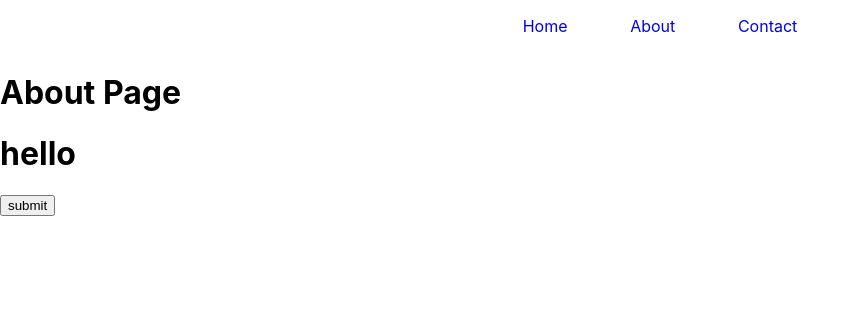
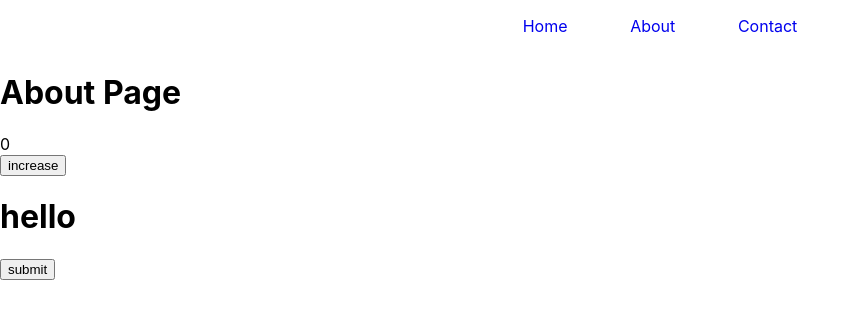
Before and after one commit to Prashant-Alit/react, a React (Create React App) app: page /about in a window 1280 px wide. Shown: the top 318 px of the page, without its empty margins (0-860 px from the left). Built offline with nearby package versions, Linux system fonts and the light colour scheme.

Commit message:
added hooks

```diff
--- a/src/screens/about/About.js
+++ b/src/screens/about/About.js
@@ -1,9 +1,18 @@
+import { useState } from "react"
 
+import {Button} from "../../components/button/Button"
 
 export const About = () => {
+    const [value,setValue] = useState(0)
+
+    const handleClick = () => {
+        setValue(value+1)
+    }
     return (
         <div>
             <h1>About Page</h1>
+             <div>{value}</div>
+            <Button title="increase" handleClick={handleClick}/>
         </div>
     )
 }
```
